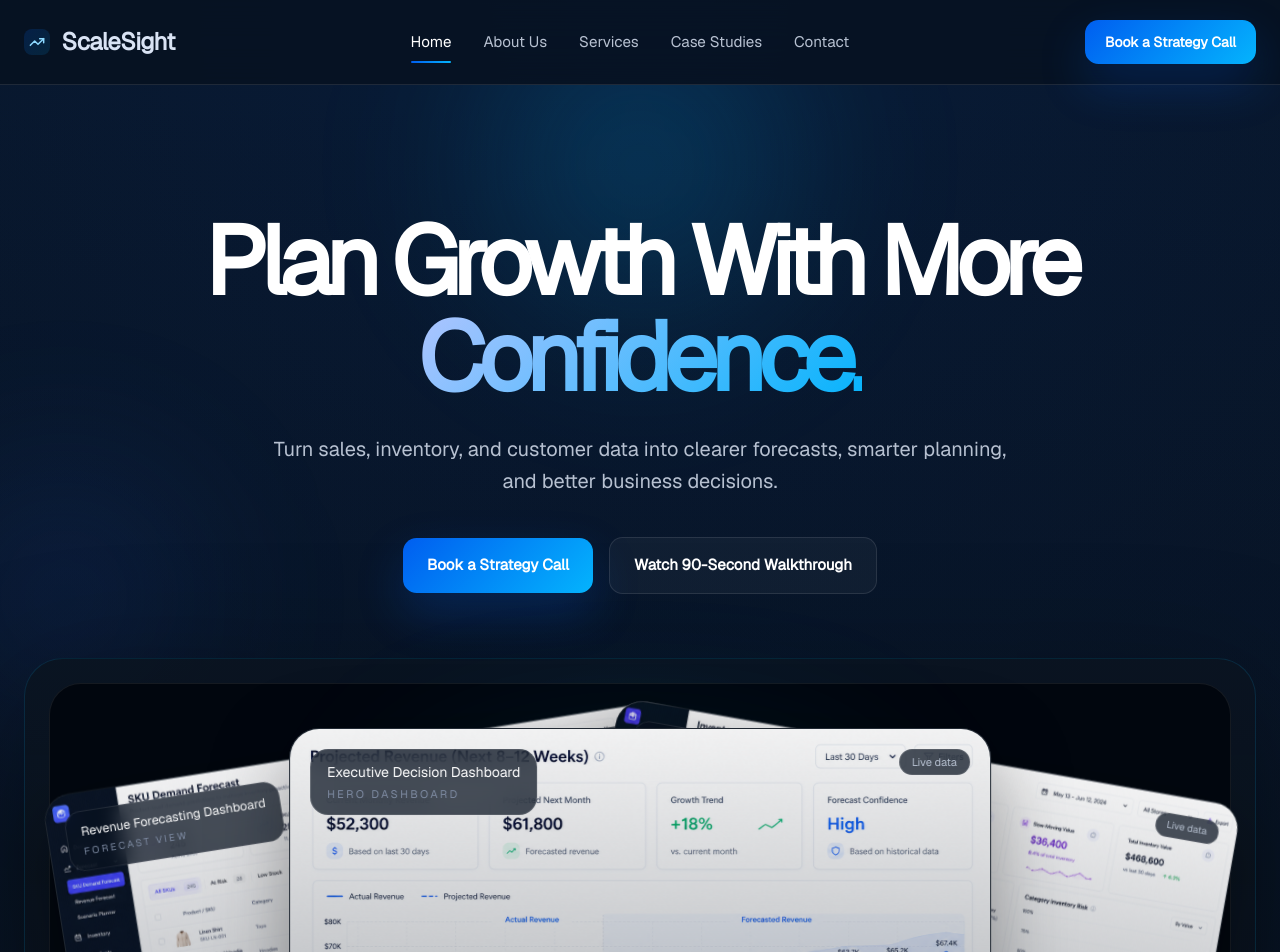
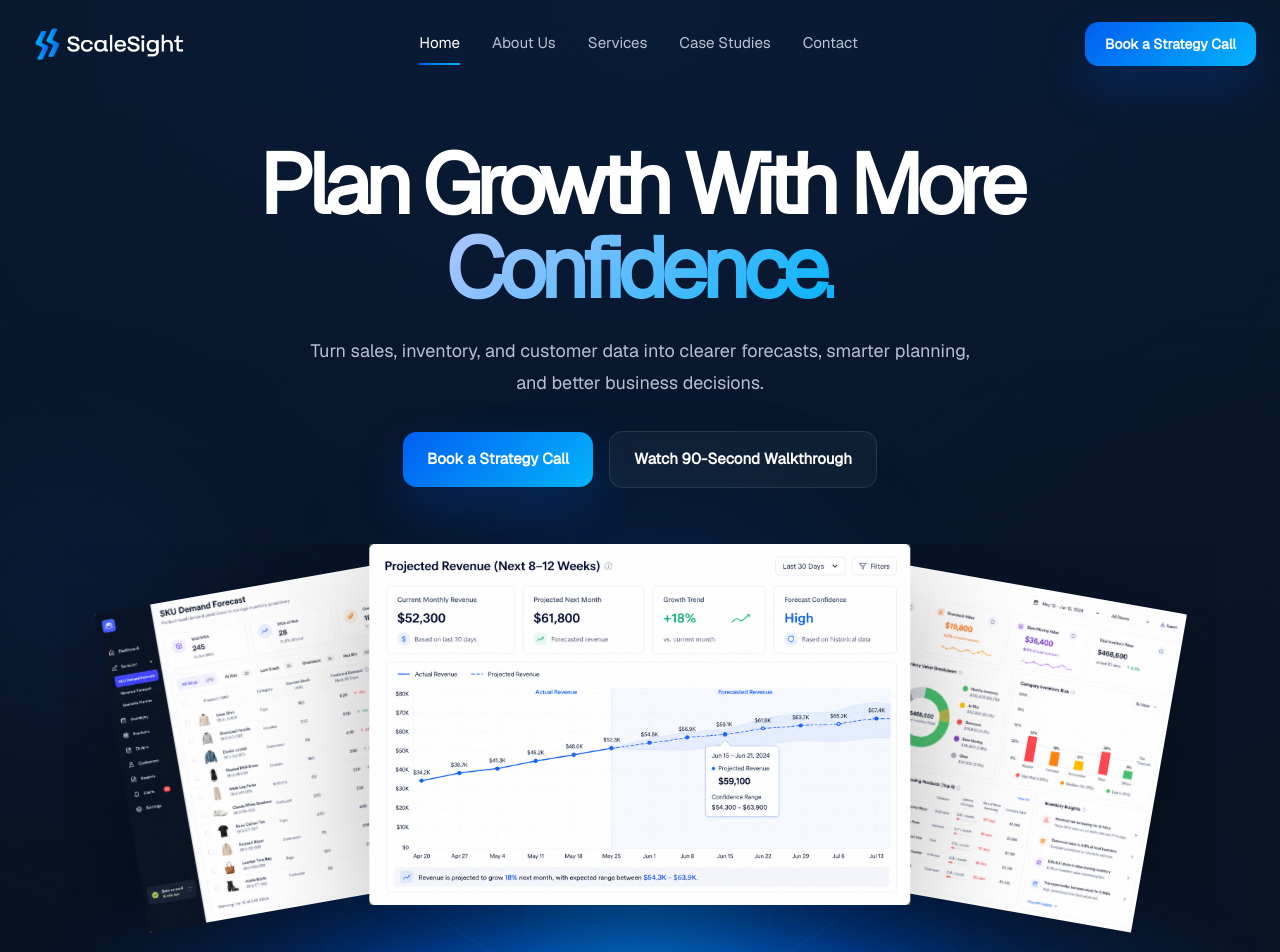
Before and after one commit to ArmanMehdi51214/scalesight_website, a Next.js app: page / in a window 1280 px wide. Shown: the top 952 px of the page. Built offline with nearby package versions, Linux system fonts and the light colour scheme.

Commit message:
section 1 complete

```diff
--- a/app/page.tsx
+++ b/app/page.tsx
@@ -116,26 +116,32 @@ export default function Home() {
     <>
       <SiteHeader />
       <main className="relative overflow-hidden">
-        <section className="relative px-6 pb-16 pt-16 md:pb-20 md:pt-24">
+        <section className="relative px-6 pb-16 pt-8 md:pb-20 md:pt-10">
           <ShaderBackdrop />
+          <div className="pointer-events-none absolute inset-x-0 bottom-0 z-0 h-[38%] overflow-hidden">
+            <div className="absolute left-1/2 bottom-[-42%] h-[420px] w-[1200px] -translate-x-1/2 rounded-[100%] bg-[radial-gradient(ellipse_at_center,rgba(4,180,253,0.95)_0%,rgba(0,94,240,0.75)_28%,rgba(0,94,240,0.28)_48%,rgba(7,17,31,0)_72%)] blur-2xl" />
+            <div className="absolute left-1/2 bottom-[-58%] h-[360px] w-[900px] -translate-x-1/2 rounded-[100%] bg-[radial-gradient(ellipse_at_center,rgba(255,255,255,0.42)_0%,rgba(4,180,253,0.22)_32%,transparent_68%)] blur-3xl" />
+          </div>
+
+          <div className="relative z-10 mx-auto max-w-7xl"></div>
 
           <div className="relative mx-auto max-w-7xl">
-            <div className="mx-auto max-w-5xl text-center">
+            <div className="mx-auto max-w-4xl text-center">
               {/* <div className="inline-flex items-center gap-2 rounded-full border border-cyan-400/18 bg-[rgba(17,31,49,0.8)] px-4 py-2 text-xs uppercase tracking-[0.24em] text-[#8dd9ff]">
                 <span className="h-2 w-2 rounded-full bg-[#8dd9ff]" />
                 New intelligence engine v2.0
               </div> */}
 
-              <h1 className="mx-auto mt-8 max-w-5xl text-5xl font-semibold tracking-[-0.07em] text-white md:text-7xl lg:text-[6rem]">
+              <h1 className="mx-auto mt-4 max-w-4xl text-4xl font-semibold tracking-[-0.07em] text-white md:text-6xl lg:text-[5.25rem]">
                 Plan Growth With More{" "}
                 <span className="text-gradient-primary">Confidence.</span>
               </h1>
-              <p className="mx-auto mt-7 max-w-3xl text-lg leading-8 text-[var(--text-secondary)] md:text-xl">
+              <p className="mx-auto mt-6 max-w-2xl text-base leading-7 text-[var(--text-secondary)] md:text-lg md:leading-8">
                 Turn sales, inventory, and customer data into clearer forecasts,
                 smarter planning, and better business decisions.
               </p>
 
-              <div className="mt-10 flex flex-col items-center justify-center gap-4 sm:flex-row">
+              <div className="mt-8 flex flex-col items-center justify-center gap-4 sm:flex-row">
                 <PrimaryButton href="/contact">
                   Book a Strategy Call
                 </PrimaryButton>
@@ -145,8 +151,8 @@ export default function Home() {
               </div>
             </div>
 
-            <div className="hero-frame mt-16 p-4 md:p-6">
-              <div className="rounded-[2rem] border border-white/8 bg-[rgba(2,6,14,0.92)] p-4 md:p-6">
+            <div className="mt-12 md:mt-14">
+              <div className="mx-auto max-w-6xl">
                 <PerspectiveShowcase />
               </div>
             </div>
--- a/components/PerspectiveShowcase.tsx
+++ b/components/PerspectiveShowcase.tsx
@@ -1,4 +1,4 @@
-import Image from "next/image";
+import Image, { type StaticImageData } from "next/image";
 
 import visualOne from "@/public/dashboards for website/visual 1.png";
 import visualTwo from "@/public/dashboards for website/visual 2.png";
@@ -6,80 +6,62 @@ import visualThree from "@/public/dashboards for website/viusal 3.png";
 
 const showcaseCards = [
   {
-    title: "Revenue Forecasting Dashboard",
-    label: "Forecast view",
     image: visualTwo,
     alt: "Revenue forecasting dashboard preview",
     className:
-      "left-0 top-16 w-[68%] origin-left -rotate-[9deg] scale-[0.9] md:w-[62%]",
-    imageClassName: "object-cover object-left-top",
+      "left-[1%] top-[4.5rem] z-10 w-[54%] origin-left -rotate-[10deg] sm:w-[50%] md:left-[5%] md:top-[4.25rem] md:w-[42%]",
+    priority: false,
   },
   {
-    title: "Executive Decision Dashboard",
-    label: "Hero dashboard",
     image: visualOne,
     alt: "Executive decision dashboard preview",
     className:
-      "left-1/2 top-5 z-20 w-[74%] -translate-x-1/2 md:w-[66%] lg:w-[62%]",
-    imageClassName: "object-cover object-center",
+      "left-1/2 top-2 z-20 w-[62%] -translate-x-1/2 sm:w-[58%] md:top-0 md:w-[47%]",
+    priority: true,
   },
   {
-    title: "Inventory Health Dashboard",
-    label: "Operations view",
     image: visualThree,
     alt: "Inventory health dashboard preview",
     className:
-      "right-0 top-[4.5rem] w-[68%] origin-right rotate-[10deg] scale-[0.9] md:w-[62%]",
-    imageClassName: "object-cover object-right-top",
+      "right-[1%] top-[4.5rem] z-10 w-[54%] origin-right rotate-[10deg] sm:w-[50%] md:right-[5%] md:top-[4.25rem] md:w-[42%]",
+    priority: false,
   },
-] as const;
+] satisfies Array<{
+  alt: string;
+  className: string;
+  image: StaticImageData;
+  priority: boolean;
+}>;
 
 function ShowcaseCard({
-  title,
-  label,
   image,
   alt,
   className,
-  imageClassName,
+  priority,
 }: (typeof showcaseCards)[number]) {
   return (
-    <article
-      className={`fan-panel absolute aspect-[3/2] overflow-hidden rounded-[30px] border border-white/10 bg-[#08111c] shadow-[0_24px_80px_rgba(0,0,0,0.36)] ${className}`}
-    >
+    <div className={`absolute ${className}`}>
       <Image
         alt={alt}
-        className={imageClassName}
-        fill
+        className="h-auto w-full object-contain drop-shadow-[0_28px_60px_rgba(0,0,0,0.28)]"
         placeholder="blur"
-        sizes="(max-width: 768px) 68vw, (max-width: 1280px) 42vw, 36vw"
+        priority={priority}
+        sizes="(max-width: 640px) 62vw, (max-width: 1024px) 48vw, 34vw"
         src={image}
       />
-
-      <div className="absolute inset-0 bg-[linear-gradient(180deg,rgba(7,17,31,0.05),rgba(7,17,31,0.4))]" />
-
-      <div className="absolute inset-x-0 top-0 flex items-start justify-between gap-3 p-4 md:p-5">
-        <div className="rounded-[18px] border border-white/10 bg-[rgba(7,17,31,0.72)] px-4 py-3 backdrop-blur-md">
-          <p className="text-sm font-medium text-white">{title}</p>
-          <p className="mt-1 text-[11px] uppercase tracking-[0.22em] text-[var(--text-muted)]">
-            {label}
-          </p>
-        </div>
-
-        <span className="rounded-full border border-white/10 bg-[rgba(7,17,31,0.72)] px-3 py-1 text-[11px] text-[var(--text-secondary)] backdrop-blur-md">
-          Live data
-        </span>
-      </div>
-    </article>
+    </div>
   );
 }
 
 export default function PerspectiveShowcase() {
   return (
-    <div className="relative h-[34rem] perspective-[1800px]">
-      <div className="absolute inset-0 rounded-[38px] bg-[radial-gradient(circle_at_center,rgba(4,180,253,0.18),transparent_58%)] blur-3xl" />
+    <div className="relative h-[21rem] overflow-hidden sm:h-[24rem] md:h-[27rem] lg:h-[29rem]">
+      <div className="absolute bottom-[-6rem] left-1/2 h-[18rem] w-[24rem] -translate-x-1/2 rounded-full bg-[radial-gradient(circle,rgba(4,180,253,0.34),rgba(0,94,240,0.2),transparent_72%)] blur-3xl md:bottom-[-7rem] md:h-[24rem] md:w-[34rem] lg:bottom-[-8rem] lg:h-[28rem] lg:w-[42rem]" />
+      <div className="absolute bottom-[2.5rem] left-1/2 h-[14rem] w-[16rem] -translate-x-1/2 rounded-full border border-white/6 opacity-30 [background-image:linear-gradient(rgba(4,180,253,0.14)_1px,transparent_1px),linear-gradient(90deg,rgba(4,180,253,0.14)_1px,transparent_1px)] [background-size:22px_22px] md:bottom-[3rem] md:h-[18rem] md:w-[22rem] lg:bottom-[3.5rem] lg:h-[22rem] lg:w-[28rem]" />
+      <div className="absolute bottom-[1rem] left-1/2 h-[18rem] w-[20rem] -translate-x-1/2 rounded-full border border-[rgba(141,217,255,0.08)] md:bottom-[1.5rem] md:h-[24rem] md:w-[28rem] lg:bottom-[2rem] lg:h-[28rem] lg:w-[34rem]" />
 
       {showcaseCards.map((card) => (
-        <ShowcaseCard key={card.title} {...card} />
+        <ShowcaseCard key={card.alt} {...card} />
       ))}
     </div>
   );
--- a/components/ShaderBackdrop.tsx
+++ b/components/ShaderBackdrop.tsx
@@ -1,7 +1,8 @@
 export default function ShaderBackdrop() {
   return (
     <div aria-hidden="true" className="pointer-events-none absolute inset-0 overflow-hidden">
-      <div className="absolute left-1/2 top-[-12rem] h-[34rem] w-[34rem] -translate-x-1/2 rounded-full bg-[radial-gradient(circle,rgba(4,180,253,0.22),transparent_62%)] blur-3xl" />
+      <div className="absolute bottom-[-16rem] left-1/2 h-[38rem] w-[38rem] -translate-x-1/2 rounded-full bg-[radial-gradient(circle,rgba(4,180,253,0.34),rgba(0,94,240,0.2),transparent_68%)] blur-3xl md:bottom-[-18rem] md:h-[48rem] md:w-[48rem] lg:h-[58rem] lg:w-[58rem]" />
+      <div className="absolute bottom-[7rem] left-1/2 h-[18rem] w-[24rem] -translate-x-1/2 rounded-full bg-[radial-gradient(circle,rgba(4,180,253,0.2),rgba(0,94,240,0.12),transparent_72%)] blur-3xl md:bottom-[8rem] md:h-[22rem] md:w-[32rem] lg:bottom-[9rem] lg:h-[28rem] lg:w-[40rem]" />
       <div className="absolute left-[-10rem] top-[18rem] h-[28rem] w-[28rem] rounded-full bg-[radial-gradient(circle,rgba(37,99,235,0.18),transparent_64%)] blur-3xl" />
       <div className="absolute bottom-[-10rem] right-[-6rem] h-[30rem] w-[30rem] rounded-full bg-[radial-gradient(circle,rgba(65,124,255,0.14),transparent_60%)] blur-3xl" />
       <div className="absolute inset-0 bg-[linear-gradient(180deg,rgba(7,17,31,0)_0%,rgba(7,17,31,0.32)_40%,rgba(7,17,31,0.82)_100%)]" />
--- a/components/site-header.tsx
+++ b/components/site-header.tsx
@@ -1,8 +1,9 @@
 "use client";
 
+import Image from "next/image";
 import Link from "next/link";
 import { usePathname } from "next/navigation";
-import { Menu, TrendingUp, X } from "lucide-react";
+import { Menu, X } from "lucide-react";
 import { useState } from "react";
 
 const navItems = [
@@ -30,15 +31,21 @@ export default function SiteHeader() {
   const [open, setOpen] = useState(false);
 
   return (
-    <header className="sticky top-0 z-50 border-b border-white/10 bg-[rgba(7,17,31,0.78)] backdrop-blur-xl">
+    <header className="sticky top-0 z-50 bg-transparent">
       <div className="mx-auto flex max-w-7xl items-center justify-between px-6 py-5">
-        <Link className="inline-flex items-center gap-3 text-white" href="/">
-          <span className="brand-mark">
-            <TrendingUp size={16} strokeWidth={2.25} />
-          </span>
-          <span className="text-2xl font-semibold tracking-tight">
-            ScaleSight
-          </span>
+        <Link
+          aria-label="ScaleSight home"
+          className="inline-flex items-center text-white"
+          href="/"
+        >
+          <Image
+            alt="ScaleSight"
+            className="h-auto w-[9.5rem] md:w-[10.5rem]"
+            height={1216}
+            priority
+            src="/logo.png"
+            width={4345}
+          />
         </Link>
 
         <nav className="hidden items-center gap-8 lg:flex">
@@ -66,7 +73,7 @@ export default function SiteHeader() {
         <button
           aria-expanded={open}
           aria-label="Toggle navigation"
-          className="inline-flex h-11 w-11 items-center justify-center rounded-xl border border-white/10 bg-white/5 text-white lg:hidden"
+          className="inline-flex h-11 w-11 items-center justify-center rounded-xl text-white transition hover:bg-white/5 lg:hidden"
           onClick={() => setOpen((value) => !value)}
           type="button"
         >
@@ -75,7 +82,7 @@ export default function SiteHeader() {
       </div>
 
       {open ? (
-        <div className="border-t border-white/10 bg-[rgba(7,17,31,0.98)] lg:hidden">
+        <div className="bg-[rgba(7,17,31,0.98)] lg:hidden">
           <nav className="mx-auto flex max-w-7xl flex-col gap-2 px-6 py-4">
             {navItems.map((item) => {
               const active = isActive(pathname, item.href);
```
